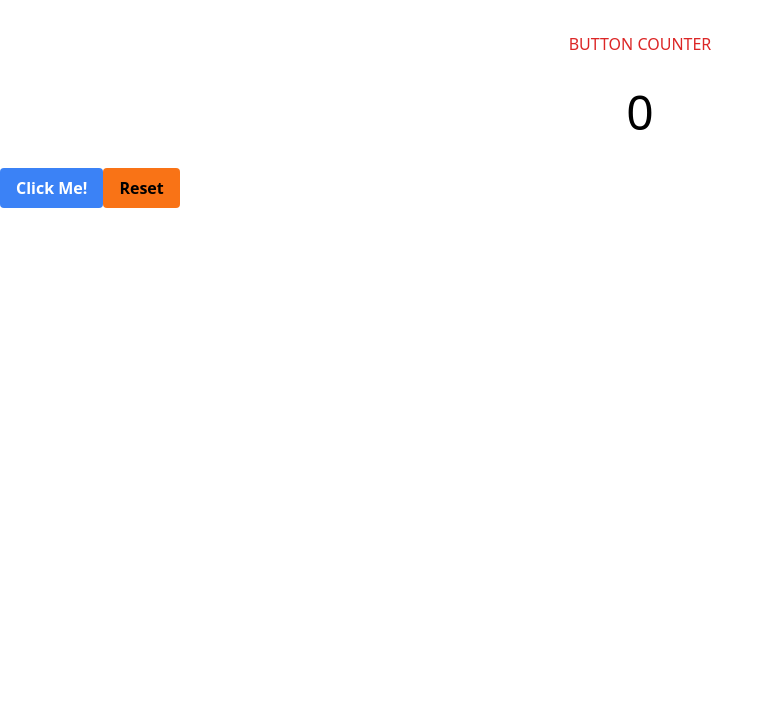
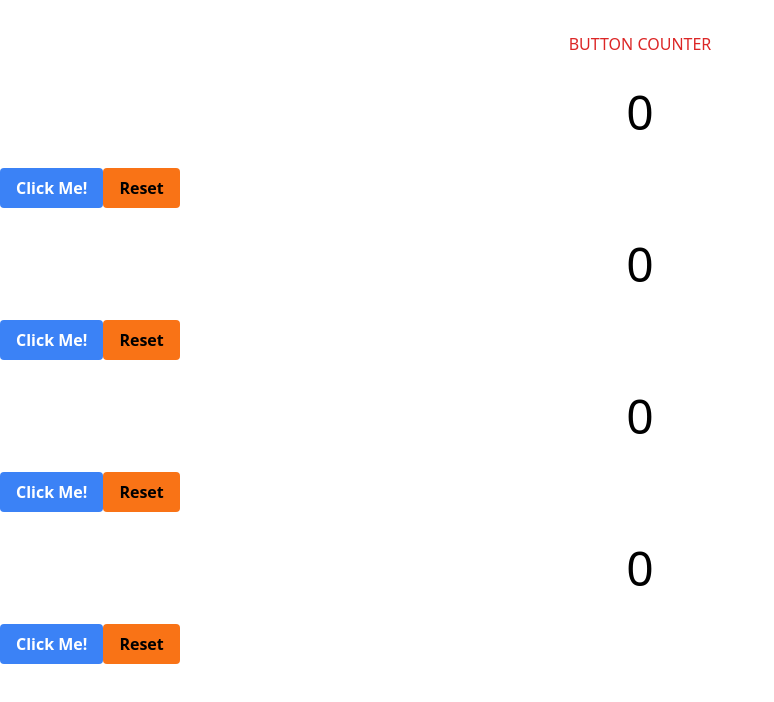
Before and after one commit to JNV000/button-counter, a React (Create React App) app: page / in a window 1280 px wide. Shown: the top 702 px of the page, without its empty margins (0-774 px from the left). Built offline with nearby package versions, Linux system fonts and the light colour scheme.

Commit message:
make ButtonCounter component to place multiple

```diff
--- a/src/App.jsx
+++ b/src/App.jsx
@@ -1,30 +1,18 @@
 import "./App.css";
-import useCount from "./hooks/useCount";
+import ButtonCounter from "./components/ButtonCounter";
 
 function App() {
-  const [count, increment, reset] = useCount();
-
   // <> is shorthand for <Fragment>
   return (
     <>
       <h1 className="mt-8 text-center uppercase text-red-600">
         Button Counter
       </h1>
-      <p className="my-8 text-center text-5xl">{count}</p>
-      <button
-        type="button"
-        className="rounded bg-blue-500 py-2 px-4 font-bold text-white hover:bg-blue-700"
-        onClick={increment}
-      >
-        Click Me!
-      </button>
-      <button
-        type="button"
-        className="rounded bg-orange-500 py-2 px-4 font-bold text-black hover:bg-orange-700"
-        onClick={reset}
-      >
-        Reset
-      </button>
+
+      <ButtonCounter />
+      <ButtonCounter />
+      <ButtonCounter />
+      <ButtonCounter />
     </>
   );
 }
--- /dev/null
+++ b/src/components/ButtonCounter.jsx
@@ -0,0 +1,27 @@
+import useCount from "../hooks/useCount";
+
+function ButtonCounter() {
+  const [count, increment, reset] = useCount();
+
+  return (
+    <>
+      <p className="my-8 text-center text-5xl">{count}</p>
+      <button
+        type="button"
+        className="rounded bg-blue-500 py-2 px-4 font-bold text-white hover:bg-blue-700"
+        onClick={increment}
+      >
+        Click Me!
+      </button>
+      <button
+        type="button"
+        className="rounded bg-orange-500 py-2 px-4 font-bold text-black hover:bg-orange-700"
+        onClick={reset}
+      >
+        Reset
+      </button>
+    </>
+  );
+}
+
+export default ButtonCounter;
```
